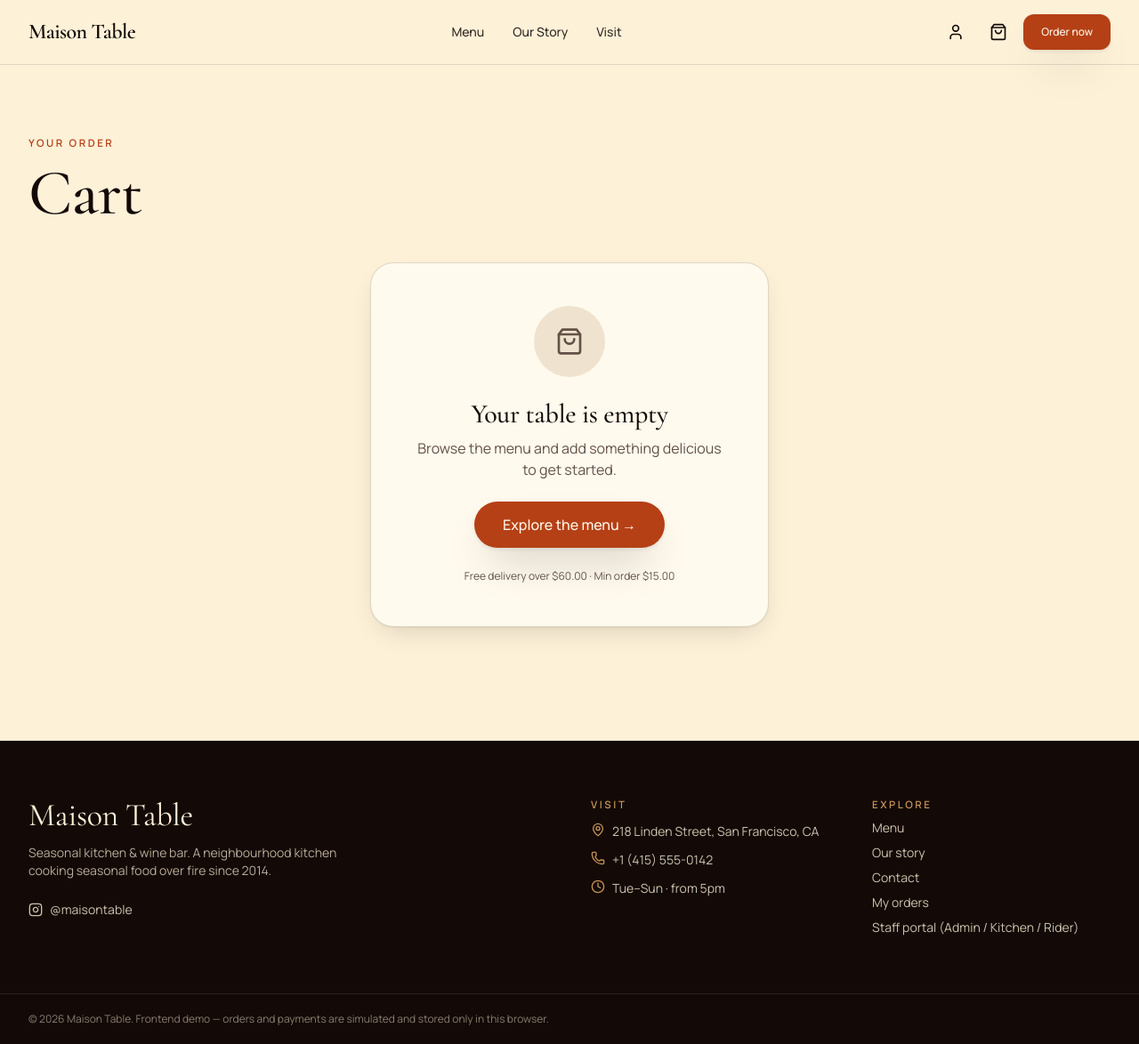
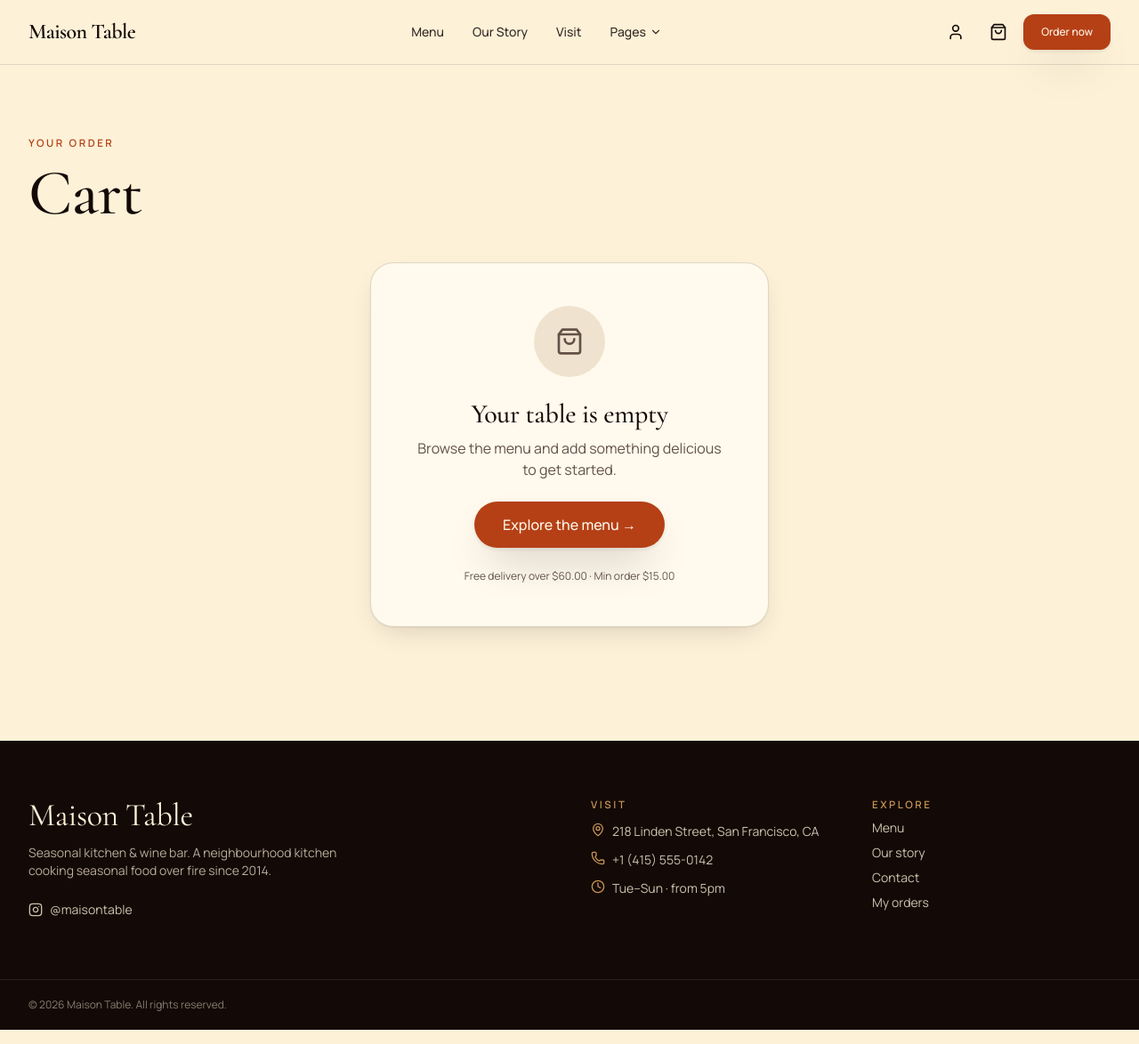
Before and after one commit to MalihaShakir/restaurantweb, a Next.js app in the folder maison-table-nextjs/: page /cart in a window 1280 px wide. Shown: the whole page at 89% size. Built offline with nearby package versions, Linux system fonts and the light colour scheme.

Commit message:
feat: pages dropdown in nav, remove seed text from login, clean footer

```diff
--- a/maison-table-nextjs/src/app/(admin)/admin/login/page.tsx
+++ b/maison-table-nextjs/src/app/(admin)/admin/login/page.tsx
@@ -61,7 +61,6 @@ export default function AdminLoginPage() {
           <ShieldAlert className="mt-0.5 size-4 shrink-0 text-gold" />
           <p className="text-sidebar-foreground/70">
             <b className="text-sidebar-foreground">Secure login.</b> Use your staff credentials.
-            First-time setup: run <code className="rounded bg-muted px-1">npm run seed</code>.
           </p>
         </div>
 
--- a/maison-table-nextjs/src/components/site/SiteLayout.tsx
+++ b/maison-table-nextjs/src/components/site/SiteLayout.tsx
@@ -1,9 +1,9 @@
 "use client";
 
-import { useEffect, useState, type ReactNode } from "react";
+import { useEffect, useRef, useState, type ReactNode } from "react";
 import Link from "next/link";
 import { useRouter } from "next/navigation";
-import { Menu as MenuIcon, ShoppingBag, User, X, MapPin, Phone, Clock, Instagram } from "lucide-react";
+import { Menu as MenuIcon, ShoppingBag, User, X, MapPin, Phone, Clock, Instagram, ChevronDown } from "lucide-react";
 import { BRAND } from "@/lib/brand";
 import { useCartSummary, useDB, useSession } from "@/lib/store";
 import { Sheet, SheetContent, SheetHeader, SheetTitle } from "@/components/ui/sheet";
@@ -11,11 +11,69 @@ import { Button } from "@/components/ui/button";
 import { CartLines, PromoField, TotalsBlock } from "./CartPanel";
 import { cn } from "@/lib/utils";
 
-const NAV = [
-  { href: "/menu", label: "Menu" },
-  { href: "/about", label: "Our Story" },
+const NAV_LINKS = [
+  { href: "/menu",    label: "Menu" },
+  { href: "/about",   label: "Our Story" },
   { href: "/contact", label: "Visit" },
 ] as const;
+
+const PAGES_LINKS = [
+  { href: "/",               label: "Home",         desc: "Back to the homepage" },
+  { href: "/menu",           label: "Menu",         desc: "Browse our full menu" },
+  { href: "/about",          label: "Our Story",    desc: "How Maison Table began" },
+  { href: "/contact",        label: "Visit Us",     desc: "Address, hours & map" },
+  { href: "/cart",           label: "Cart",         desc: "Review your order" },
+  { href: "/checkout",       label: "Checkout",     desc: "Complete your order" },
+  { href: "/account",        label: "My Account",   desc: "Profile & settings" },
+  { href: "/account/orders", label: "My Orders",    desc: "Track past orders" },
+  { href: "/login",          label: "Sign In",      desc: "Customer login" },
+  { href: "/register",       label: "Register",     desc: "Create an account" },
+  { href: "/admin/login",    label: "Staff Portal", desc: "Admin · Kitchen · Rider" },
+] as const;
+
+function PagesDropdown({ light }: { light: boolean }) {
+  const [open, setOpen] = useState(false);
+  const ref = useRef<HTMLDivElement>(null);
+
+  useEffect(() => {
+    const handler = (e: MouseEvent) => {
+      if (ref.current && !ref.current.contains(e.target as Node)) setOpen(false);
+    };
+    document.addEventListener("mousedown", handler);
+    return () => document.removeEventListener("mousedown", handler);
+  }, []);
+
+  return (
+    <div ref={ref} className="relative">
+      <button
+        onClick={() => setOpen((v) => !v)}
+        className="flex items-center gap-1 text-sm font-medium opacity-85 transition hover:opacity-100"
+        aria-expanded={open}
+        aria-haspopup="true"
+      >
+        Pages <ChevronDown className={cn("size-3.5 transition-transform", open && "rotate-180")} />
+      </button>
+
+      {open && (
+        <div className="absolute left-1/2 top-full mt-3 w-72 -translate-x-1/2 rounded-2xl border border-border bg-background shadow-lg ring-1 ring-black/5">
+          <div className="grid grid-cols-1 divide-y divide-border">
+            {PAGES_LINKS.map((p) => (
+              <Link
+                key={p.href}
+                href={p.href}
+                onClick={() => setOpen(false)}
+                className="flex flex-col px-4 py-3 hover:bg-muted/60 first:rounded-t-2xl last:rounded-b-2xl"
+              >
+                <span className="text-sm font-medium">{p.label}</span>
+                <span className="text-xs text-muted-foreground">{p.desc}</span>
+              </Link>
+            ))}
+          </div>
+        </div>
+      )}
+    </div>
+  );
+}
 
 export function SiteLayout({ children, transparent = false }: { children: ReactNode; transparent?: boolean }) {
   const [open, setOpen] = useState(false);
@@ -46,11 +104,12 @@ export function SiteLayout({ children, transparent = false }: { children: ReactN
         <div className="container-site flex h-18 items-center justify-between py-4">
           <Link href="/" className="font-display text-2xl font-semibold tracking-tight">{BRAND.name}</Link>
           <nav aria-label="Main" className="hidden items-center gap-8 md:flex">
-            {NAV.map((n) => (
+            {NAV_LINKS.map((n) => (
               <Link key={n.href} href={n.href} className="text-sm font-medium opacity-85 transition hover:opacity-100">
                 {n.label}
               </Link>
             ))}
+            <PagesDropdown light={light} />
           </nav>
           <div className="flex items-center gap-2">
             <Link href={session.customer ? "/account" : "/login"} aria-label="Account" className="hidden size-10 place-items-center rounded-full hover:bg-foreground/10 sm:grid">
@@ -68,8 +127,12 @@ export function SiteLayout({ children, transparent = false }: { children: ReactN
         </div>
         {mobile && (
           <nav aria-label="Mobile" className="container-site flex flex-col gap-1 border-t border-border bg-background pb-6 pt-3 md:hidden">
-            {[...NAV, { href: session.customer ? "/account" : "/login", label: "Account" } as const].map((n) => (
+            {NAV_LINKS.map((n) => (
               <Link key={n.href} href={n.href} onClick={() => setMobile(false)} className="font-display rounded-lg px-2 py-3 text-2xl">{n.label}</Link>
+            ))}
+            <p className="px-2 pt-4 pb-1 text-xs font-semibold uppercase tracking-widest text-muted-foreground">Pages</p>
+            {PAGES_LINKS.map((p) => (
+              <Link key={p.href} href={p.href} onClick={() => setMobile(false)} className="rounded-lg px-2 py-2 text-base text-foreground hover:bg-muted">{p.label}</Link>
             ))}
             <Button asChild variant="hero" className="mt-3 h-12"><Link href="/menu" onClick={() => setMobile(false)}>Order now</Link></Button>
           </nav>
@@ -122,11 +185,10 @@ function Footer() {
           <Link href="/about" className="hover:text-gold">Our story</Link>
           <Link href="/contact" className="hover:text-gold">Contact</Link>
           <Link href="/account/orders" className="hover:text-gold">My orders</Link>
-          <Link href="/admin/login" className="hover:text-gold">Staff portal (Admin / Kitchen / Rider)</Link>
         </div>
       </div>
       <div className="border-t border-cream/10">
-        <p className="container-site py-5 text-xs text-cream/50">© 2026 {BRAND.name}. Frontend demo — orders and payments are simulated and stored only in this browser.</p>
+        <p className="container-site py-5 text-xs text-cream/50">© 2026 {BRAND.name}. All rights reserved.</p>
       </div>
     </footer>
   );
```
